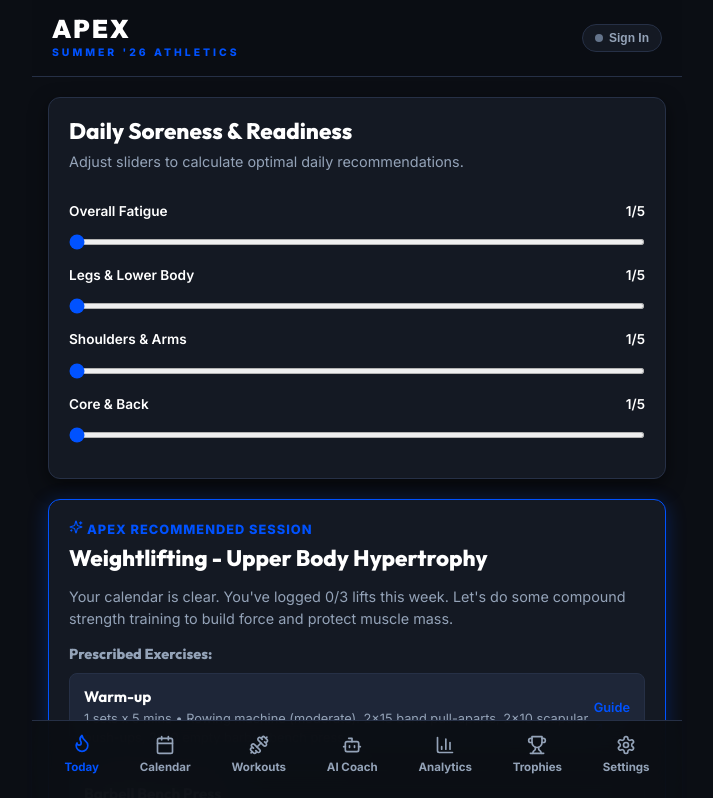
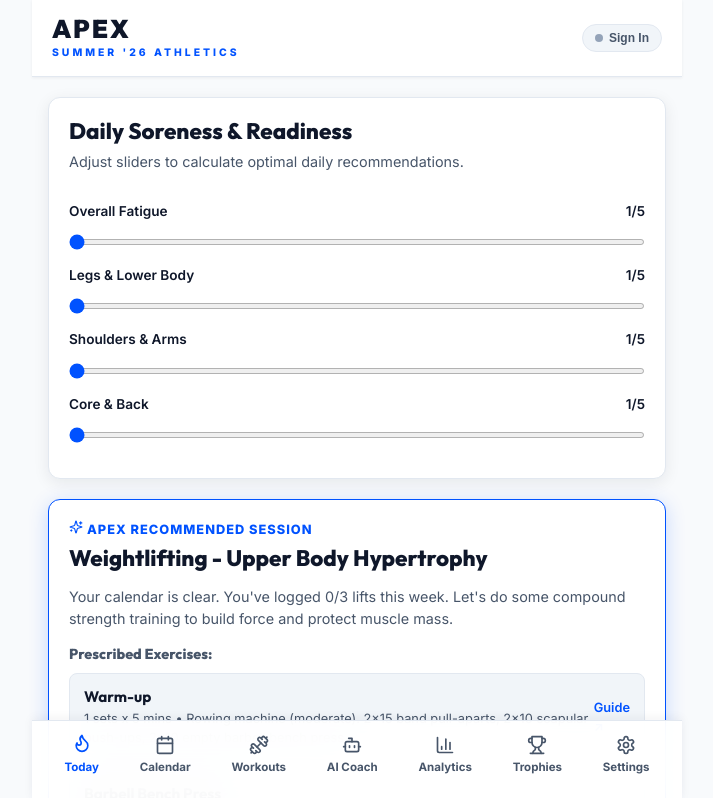
Before and after one commit to mattalexbenjamin/workout-planner, a Next.js app: page / in a window 1280 px wide. Shown: the top 798 px of the page, without its empty margins (283-996 px from the left). Built offline with nearby package versions, Linux system fonts and the light colour scheme; no server answers.

Commit message:
Update UI theme to bright, inviting modern daytime palette (YouTube / FanDuel Light)

```diff
--- a/app/globals.css
+++ b/app/globals.css
@@ -1,27 +1,27 @@
-/* APEX STYLE SHEET - FANDUEL ELECTRIC SPORTS THEME */
+/* APEX STYLE SHEET - BRIGHT MODERN DAYTIME THEME */
 
 :root {
-  /* Core FanDuel Palette */
-  --bg-primary: #0B0E14;
-  --bg-surface: #141923;
-  --bg-surface-elevated: #1E2638;
+  /* Bright Inviting Daytime Palette */
+  --bg-primary: #F8FAFC;
+  --bg-surface: #FFFFFF;
+  --bg-surface-elevated: #F1F5F9;
 
   --color-accent: #0052FF;
-  --color-accent-hover: #1D4ED8;
-  --color-accent-dim: rgba(0, 82, 255, 0.18);
+  --color-accent-hover: #0040D0;
+  --color-accent-dim: rgba(0, 82, 255, 0.08);
 
-  --color-text-primary: #FFFFFF;
-  --color-text-secondary: #94A3B8;
-  --color-text-muted: #64748B;
+  --color-text-primary: #0F172A;
+  --color-text-secondary: #475569;
+  --color-text-muted: #94A3B8;
 
-  --color-success: #12E886;
-  --color-success-dim: rgba(18, 232, 134, 0.15);
-  --color-warning: #FFB800;
-  --color-warning-dim: rgba(255, 184, 0, 0.15);
-  --color-info: #3B82F6;
-  --color-info-dim: rgba(59, 130, 246, 0.15);
-  --color-danger: #EF4444;
-  --color-danger-dim: rgba(239, 68, 68, 0.15);
+  --color-success: #059669;
+  --color-success-dim: rgba(5, 150, 105, 0.1);
+  --color-warning: #D97706;
+  --color-warning-dim: rgba(217, 119, 6, 0.1);
+  --color-info: #2563EB;
+  --color-info-dim: rgba(37, 99, 235, 0.1);
+  --color-danger: #DC2626;
+  --color-danger-dim: rgba(220, 38, 38, 0.1);
 
   /* Metallic Trophy Colors */
   --badge-bronze: linear-gradient(135deg, #cd7f32, #8b4513);
@@ -31,15 +31,15 @@
   --badge-diamond: linear-gradient(135deg, #b9f2ff, #00bfff);
 
   /* Borders & Shadows */
-  --border-color: #263046;
+  --border-color: #E2E8F0;
   --border-color-focus: #0052FF;
   --border-radius-sm: 8px;
   --border-radius-md: 12px;
   --border-radius-lg: 24px;
 
-  --shadow-sm: 0 2px 4px rgba(0, 0, 0, 0.4);
-  --shadow-md: 0 6px 18px rgba(0, 0, 0, 0.5);
-  --shadow-accent: 0 4px 20px rgba(0, 82, 255, 0.3);
+  --shadow-sm: 0 1px 3px rgba(15, 23, 42, 0.06);
+  --shadow-md: 0 4px 16px rgba(15, 23, 42, 0.08);
+  --shadow-accent: 0 4px 20px rgba(0, 82, 255, 0.2);
 
   /* Layout Transitions */
   --transition-fast: 0.2s cubic-bezier(0.4, 0, 0.2, 1);
@@ -77,12 +77,13 @@ h1, h2, h3, h4, h5, h6 {
   width: 100%;
   max-width: 650px;
   padding: 16px 20px;
-  background-color: rgba(11, 14, 20, 0.92);
+  background-color: rgba(255, 255, 255, 0.92);
   backdrop-filter: blur(16px);
   position: sticky;
   top: 0;
   z-index: 100;
   border-bottom: 1px solid var(--border-color);
+  box-shadow: var(--shadow-sm);
 }
 
 .header-container {
@@ -130,7 +131,7 @@ h1, h2, h3, h4, h5, h6 {
   font-size: 0.75rem;
   font-weight: 700;
   border: 1px solid var(--border-color);
-  background-color: var(--bg-surface);
+  background-color: var(--bg-surface-elevated);
 }
 
 .status-dot {
@@ -140,13 +141,13 @@ h1, h2, h3, h4, h5, h6 {
 }
 
 .status-badge.connected {
-  border-color: rgba(18, 232, 134, 0.4);
+  border-color: rgba(5, 150, 105, 0.3);
   background-color: var(--color-success-dim);
   color: var(--color-success);
 }
 .status-badge.connected .status-dot {
   background-color: var(--color-success);
-  box-shadow: 0 0 8px var(--color-success);
+  box-shadow: 0 0 6px var(--color-success);
 }
 
 .status-badge.disconnected {
@@ -165,9 +166,10 @@ h1, h2, h3, h4, h5, h6 {
   transform: translateX(-50%);
   width: 100%;
   max-width: 650px;
-  background-color: rgba(11, 14, 20, 0.95);
+  background-color: rgba(255, 255, 255, 0.95);
   backdrop-filter: blur(20px);
   border-top: 1px solid var(--border-color);
+  box-shadow: 0 -2px 10px rgba(15, 23, 42, 0.05);
   z-index: 100;
   padding: 8px 12px 18px;
 }
@@ -199,7 +201,7 @@ h1, h2, h3, h4, h5, h6 {
 }
 
 .nav-item:hover {
-  color: var(--color-text-primary);
+  color: var(--color-accent);
 }
 
 .nav-item.active {
@@ -222,12 +224,12 @@ h1, h2, h3, h4, h5, h6 {
 }
 
 .dashboard-card:hover {
-  border-color: rgba(0, 82, 255, 0.4);
+  border-color: rgba(0, 82, 255, 0.3);
 }
 
 .dashboard-card.highlighted {
   border-color: var(--color-accent);
-  background-color: var(--bg-surface);
+  background-color: #FFFFFF;
   box-shadow: var(--shadow-accent);
 }
 
@@ -280,21 +282,14 @@ h1, h2, h3, h4, h5, h6 {
   background-color: var(--color-accent);
   color: #FFFFFF;
   font-weight: 700;
-  box-shadow: 0 4px 14px rgba(0, 82, 255, 0.35);
+  box-shadow: 0 4px 14px rgba(0, 82, 255, 0.25);
 }
 
 .btn-primary:hover {
   background-color: var(--color-accent-hover);
   color: #FFFFFF;
   transform: translateY(-1px);
-  box-shadow: 0 6px 18px rgba(0, 82, 255, 0.45);
-}
-
-.btn-primary:hover {
-  background-color: var(--color-accent-hover);
-  color: #FFF;
-  transform: translateY(-1px);
-  box-shadow: 0 6px 18px rgba(56, 189, 248, 0.4);
+  box-shadow: 0 6px 18px rgba(0, 82, 255, 0.35);
 }
 
 .btn-secondary {
--- a/app/layout.js
+++ b/app/layout.js
@@ -9,7 +9,7 @@ export const metadata = {
 };
 
 export const viewport = {
-  themeColor: "#0B0E14",
+  themeColor: "#F8FAFC",
   width: "device-width",
   initialScale: 1,
   maximumScale: 1,
```
